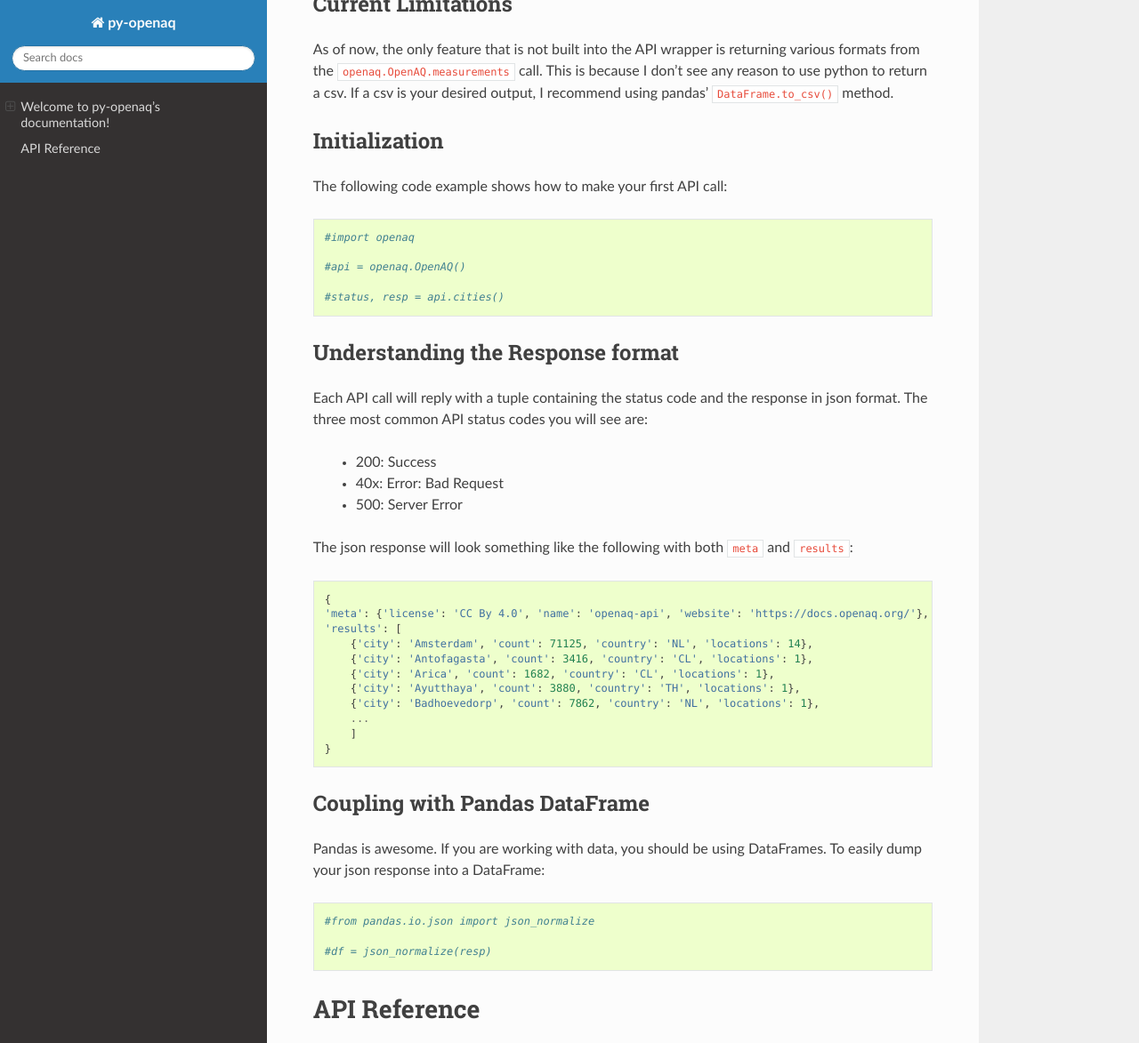
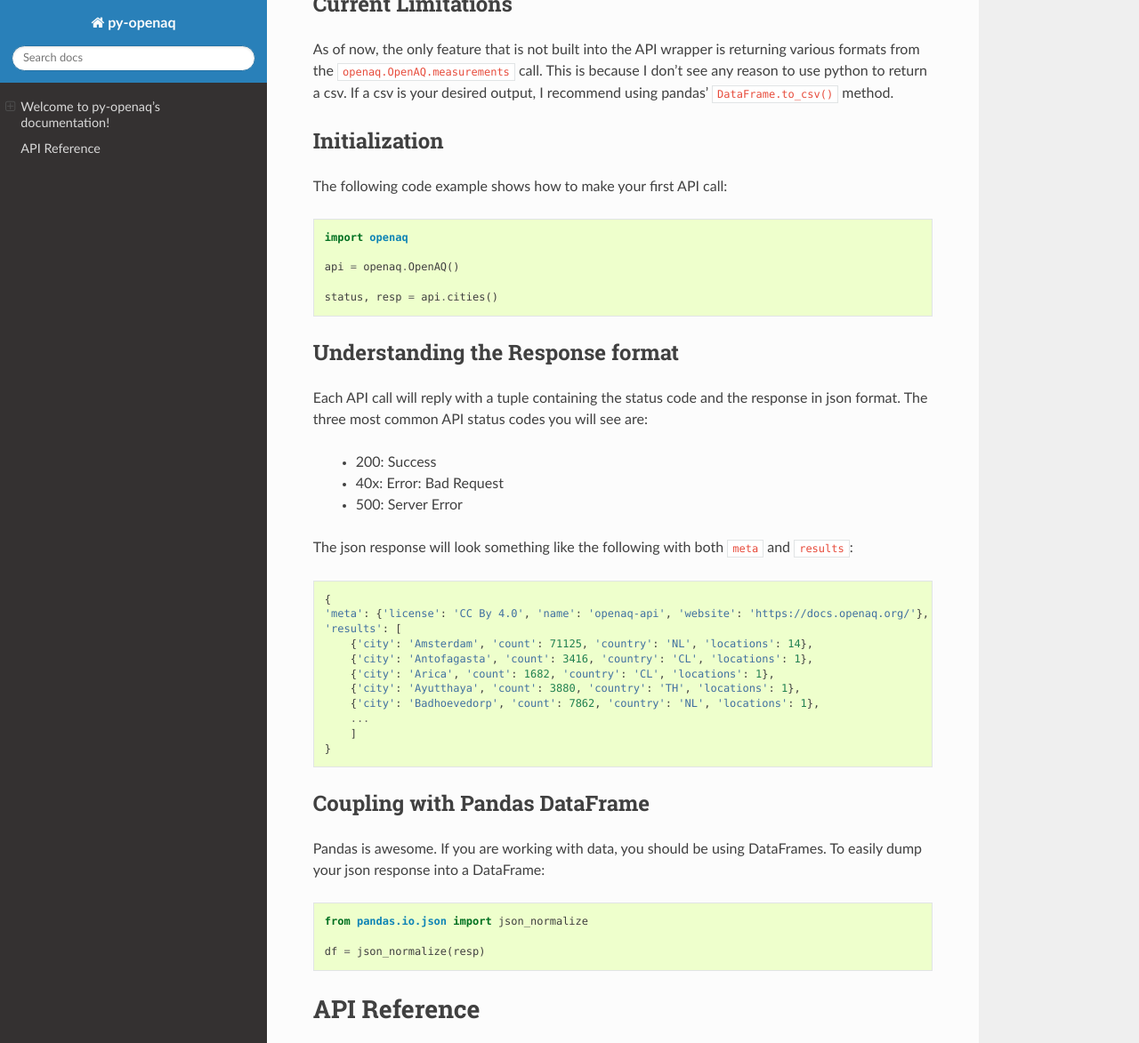
Before and after one commit to dhhagan/py-openaq, a Sphinx documentation site: the page built from docs/index.rst, in a window 1280 px wide and 1400 px high, scrolled down 521 px, cut to the strip 0-1173 px from the top of the window. Shown: the whole strip at 89% size. Built offline with Sphinx 7.4.7 and the Read the Docs theme 2.0.0, drawn with Linux system fonts in a browser that asks for light colours; some of the changed text lies outside the part shown.

```diff
--- a/docs/index.rst
+++ b/docs/index.rst
@@ -13,7 +13,7 @@ Installation
 ------------
 You can install this package in the usual way using ``pip``::
 
-    #pip install py-openaq
+    pip install py-openaq
 
 
 Requirements
@@ -33,11 +33,11 @@ Initialization
 
 The following code example shows how to make your first API call::
 
-    #import openaq
+    import openaq
 
-    #api = openaq.OpenAQ()
+    api = openaq.OpenAQ()
 
-    #status, resp = api.cities()
+    status, resp = api.cities()
 
 Understanding the Response format
 ---------------------------------
@@ -69,9 +69,9 @@ Coupling with Pandas DataFrame
 Pandas is awesome. If you are working with data, you should be using DataFrames. To
 easily dump your json response into a DataFrame::
 
-    #from pandas.io.json import json_normalize
+    from pandas.io.json import json_normalize
 
-    #df = json_normalize(resp)
+    df = json_normalize(resp)
 
 
 API Reference
```
